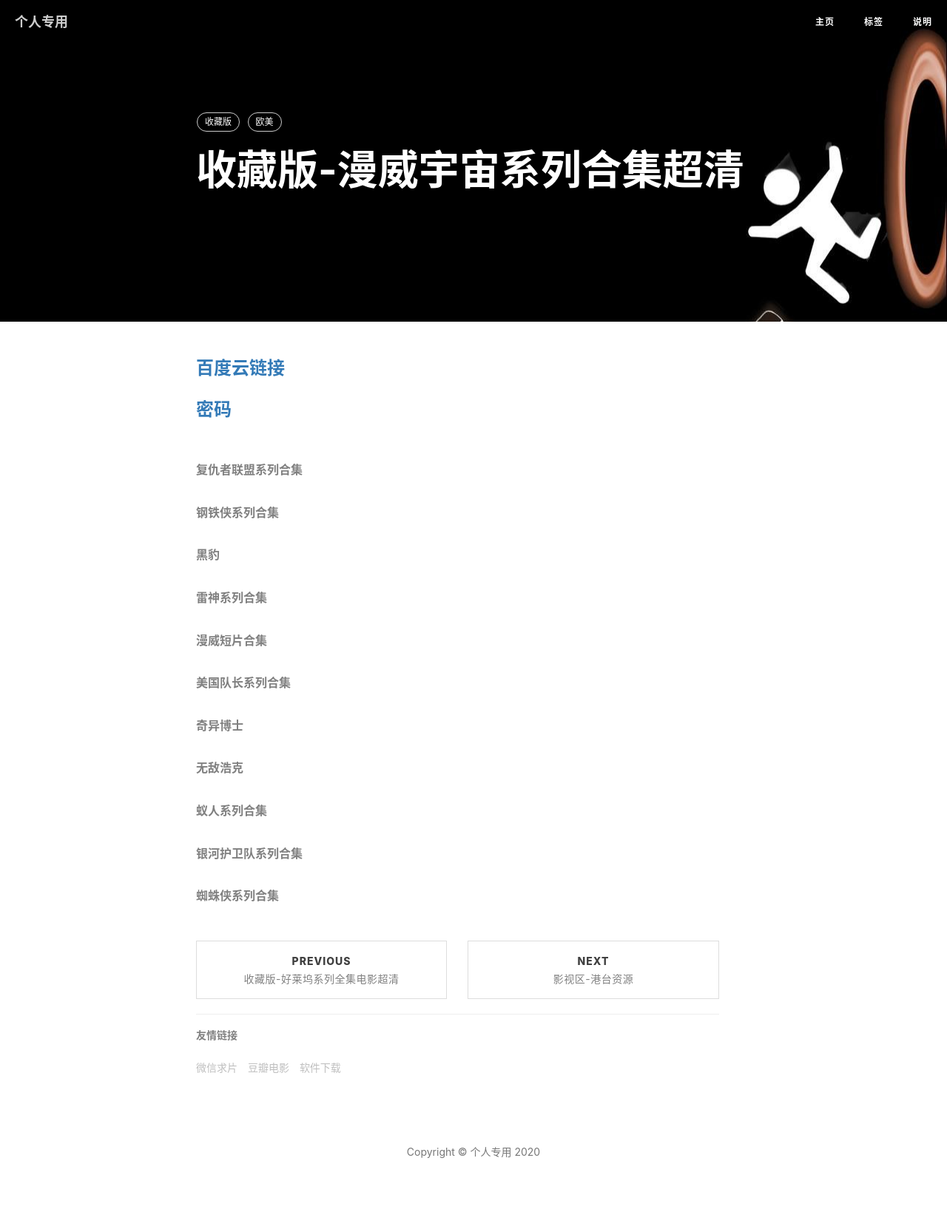
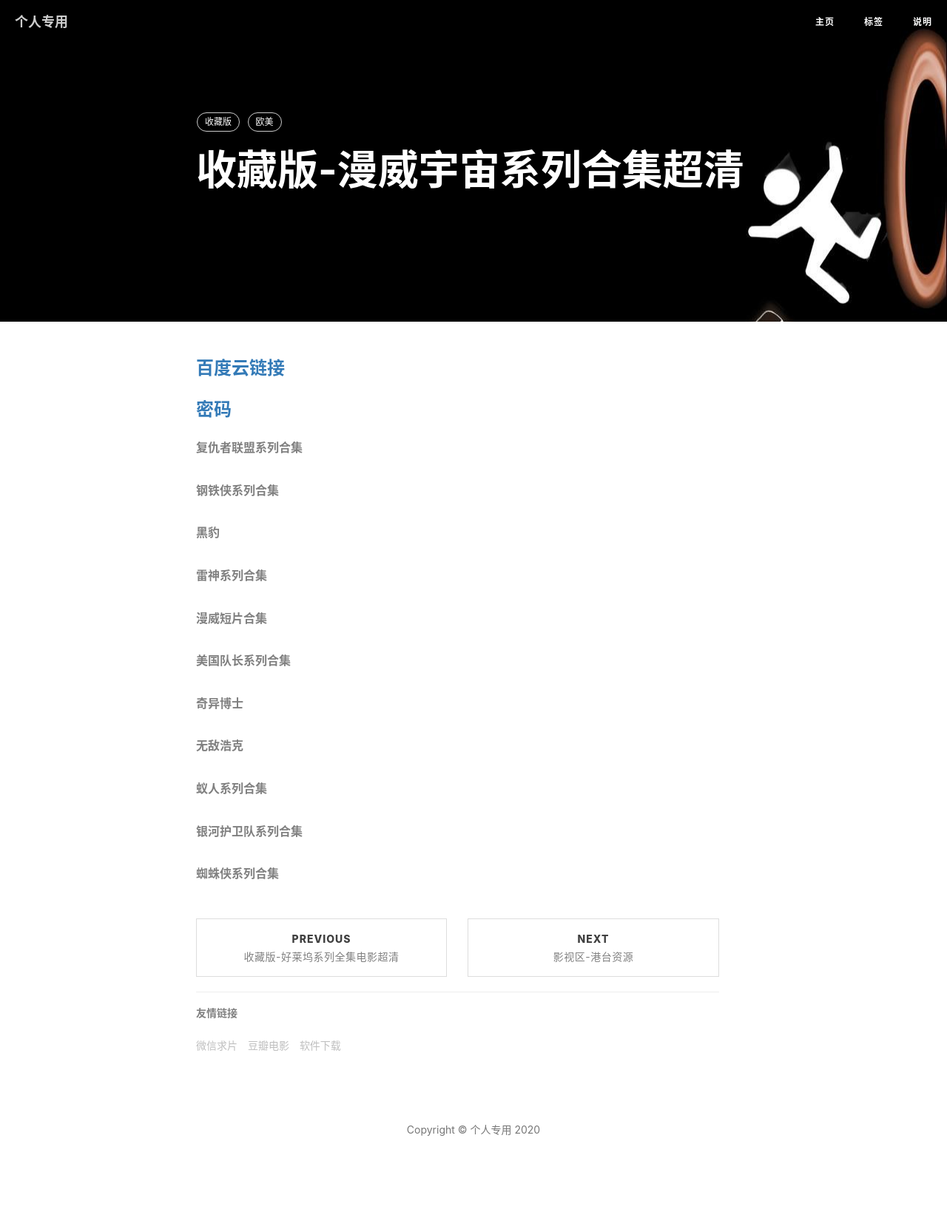
Before and after one commit to qisqifen/qisqifen.github.io, a Jekyll site: the page built from _posts/shoucang/2019-05-02-manweiyuzhou.md, in a window 1280 px wide. Shown: the whole page at 74% size. Built offline with Jekyll 4.4.1, drawn with Linux system fonts in a browser that asks for light colours; nearby versions of some CDN libraries; comment, search, counter and statistics services are not loaded; after the commit the page ends 1632 px from its top, so only the background shows below that.

Commit message:
first commit

```diff
--- a/_posts/shoucang/2019-05-02-manweiyuzhou.md
+++ b/_posts/shoucang/2019-05-02-manweiyuzhou.md
@@ -10,12 +10,6 @@
 ---
 ### [百度云链接](https://mubu.com/doc/C63X95XGh1)
 ### [密码](https://www.510ka.com/details/A20F2DE7)
-<details><summary>
-
-</summary><pre>
-
-</pre></details>
-
 <details><summary>复仇者联盟系列合集</summary><pre>
 复仇者联盟.2012.BluRay.1080p.x265.10bit.2Audio.mkv [7.19GB]
 复仇者联盟4.HD高清.mp4  [5.44GB]
```
Also changed, not shown: _posts/shoucang/2019-05-02-DCyuzhou.md (+0 -2 lines), _posts/shoucang/2019-05-02-haolaiwuxilie.md (+0 -5 lines).
